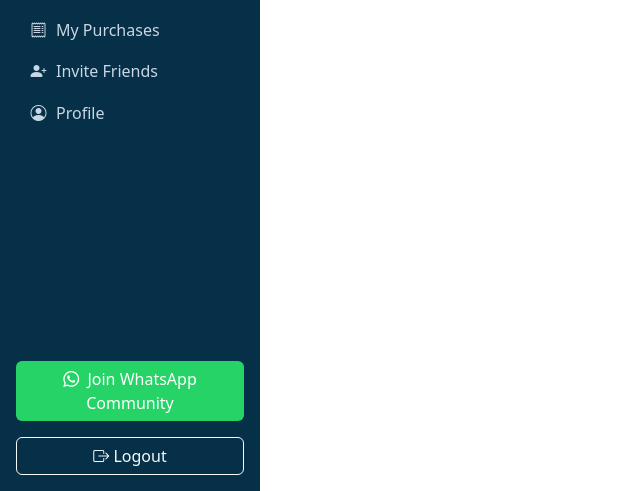
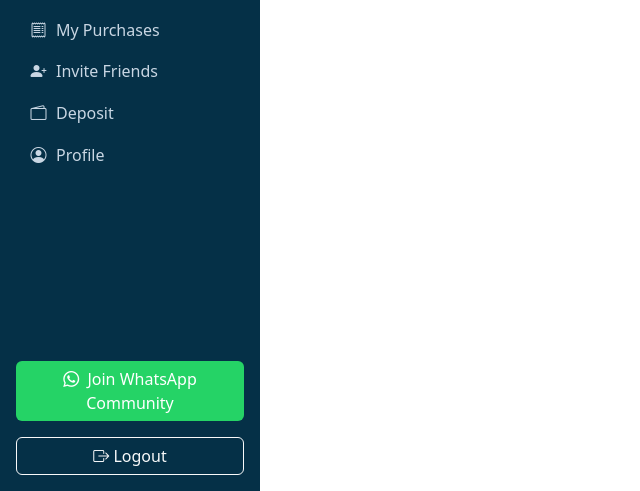
Before and after one commit to Cybok06/nagonu_updated, a Flask app: template templates/orders.html in a window 1280 px wide. Shown: the part 309-800 px from the top of the page, without its empty margins (0-640 px from the left). Run offline with Flask 3, Linux system fonts and the light colour scheme; the template is opened without the code that fills it, so the values that code supplies are empty; parts of the project's set-up code (start-up, migrations or seed data) failed here and were passed over.

Commit message:
Update customer_sidebar.html

```diff
--- a/templates/customer_sidebar.html
+++ b/templates/customer_sidebar.html
@@ -128,7 +128,7 @@
 <!-- Top Navbar (Mobile) -->
 <nav class="navbar navbar-dark customer-topbar d-lg-none fixed-top">
   <div class="container-fluid d-flex justify-content-between align-items-center">
-    <div class="fw-bold text-white fs-5">Nagonu</div>
+    <div class="fw-bold text-white fs-5">Ngonu</div>
     <button class="navbar-toggler" type="button" data-bs-toggle="offcanvas" data-bs-target="#adminDrawer" aria-controls="adminDrawer">
       <span class="navbar-toggler-icon"></span>
     </button>
@@ -211,6 +211,12 @@
           <i class="bi bi-person-plus-fill"></i> Invite Friends
         </a>
       </li>
+<li class="nav-item">
+  <a href="{{ url_for('deposit.deposit_page') }}" class="nav-link {% if current == 'deposit.deposit_page' %}active{% endif %}">
+    <i class="bi bi-wallet2"></i> Deposit
+  </a>
+</li>
+
       <li class="nav-item">
         <a href="{{ url_for('customer_profile.customer_profile') }}" class="nav-link {% if current == 'customer_profile.customer_profile' %}active{% endif %}">
           <i class="bi bi-person-circle"></i> Profile
@@ -306,6 +312,11 @@
       </a>
     </li>
     <li class="nav-item">
+  <a href="{{ url_for('deposit.deposit_page') }}" class="nav-link {% if current == 'deposit.deposit_page' %}active{% endif %}">
+    <i class="bi bi-wallet2"></i> Deposit
+  </a>
+</li>
+    <li class="nav-item">
       <a href="{{ url_for('customer_profile.customer_profile') }}" class="nav-link {% if current == 'customer_profile.customer_profile' %}active{% endif %}">
         <i class="bi bi-person-circle"></i> Profile
       </a>
```
